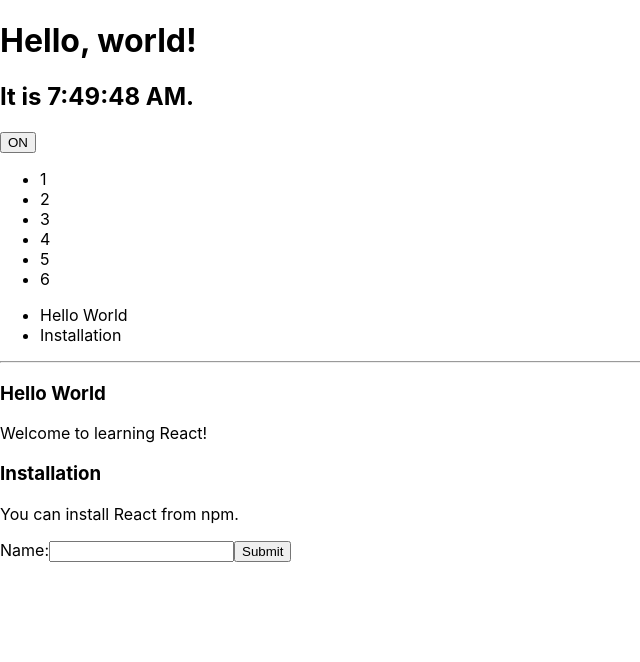
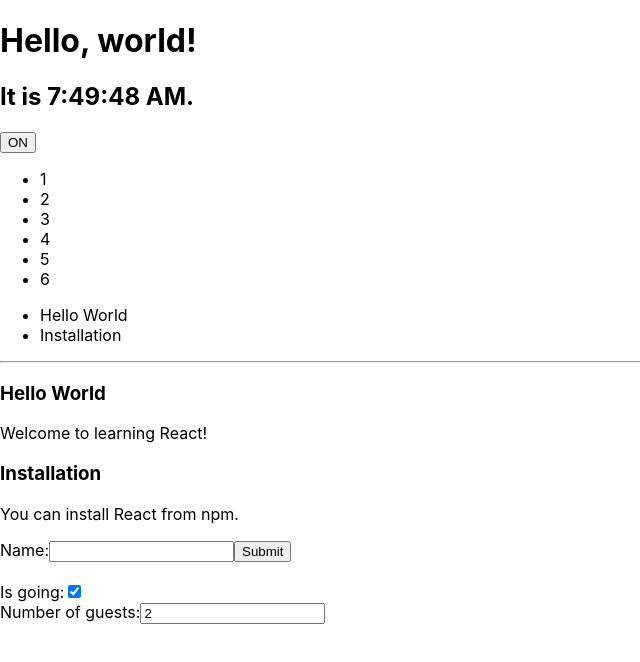
Before and after one commit to SonDinh5310/reactjs-tuts, a React (Create React App) app: page / in a window 1280 px wide. Shown: the top 662 px of the page, without its empty margins (0-640 px from the left). Built offline with nearby package versions, Linux system fonts and the light colour scheme.

Commit message:
push code

```diff
--- a/src/App.js
+++ b/src/App.js
@@ -1,4 +1,3 @@
-import userEvent from "@testing-library/user-event";
 import React from "react";
 
 export default class Clock extends React.Component {
@@ -149,3 +148,51 @@
         );
     }
 }
+
+export class Reservation extends React.Component {
+    constructor(props) {
+        super(props);
+        this.state = {
+            isGoing: true,
+            numberOfGuests: 2,
+        };
+
+        this.handleInputChange = this.handleInputChange.bind(this);
+    }
+
+    handleInputChange(event) {
+        const target = event.target;
+        const value =
+            target.type === "children" ? target.checked : target.value;
+        const name = target.name;
+
+        this.setState({ [name]: value });
+    }
+
+    render() {
+        return (
+            <form>
+                <br />
+                <label>
+                    Is going:
+                    <input
+                        name="isGoing"
+                        type="checkbox"
+                        checked={this.state.isGoing}
+                        onChange={this.handleInputChange}
+                    />
+                </label>
+                <br />
+                <label>
+                    Number of guests:
+                    <input
+                        name="numberOfGuests"
+                        type="number"
+                        value={this.state.numberOfGuests}
+                        onChange={this.handleInputChange}
+                    />
+                </label>
+            </form>
+        );
+    }
+}
--- a/src/index.js
+++ b/src/index.js
@@ -1,12 +1,16 @@
 import React from "react";
 import ReactDOM from "react-dom";
 import "./index.css";
-import Clock, { Toggle, ListExample, Blog, NameForm } from "./App";
+import Clock, { Toggle, ListExample, Blog, NameForm, Reservation } from "./App";
 
 const numbers = [1, 2, 3, 4, 5, 6];
 const posts = [
     { id: 1, title: "Hello World", content: "Welcome to learning React!" },
-  { id: 2, title: "Installation", content: "You can install React from npm." },
+    {
+        id: 2,
+        title: "Installation",
+        content: "You can install React from npm.",
+    },
 ];
 ReactDOM.render(
     <>
@@ -15,6 +19,7 @@
         <ListExample numbers={numbers}></ListExample>
         <Blog posts={posts}></Blog>
         <NameForm></NameForm>
+        <Reservation />
     </>,
     document.getElementById("root")
 );
```
Lines whose indentation alone changed are shown as unchanged.
